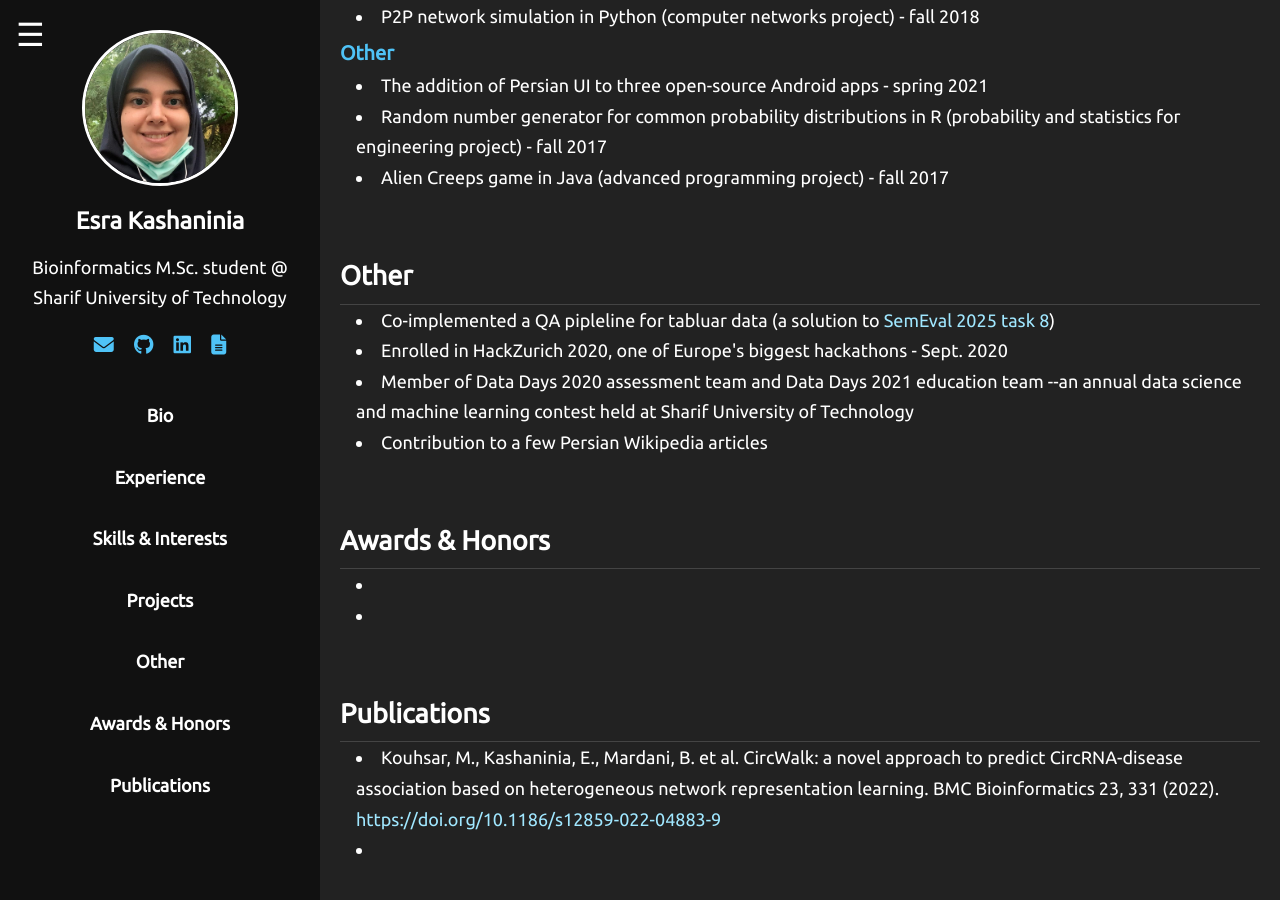
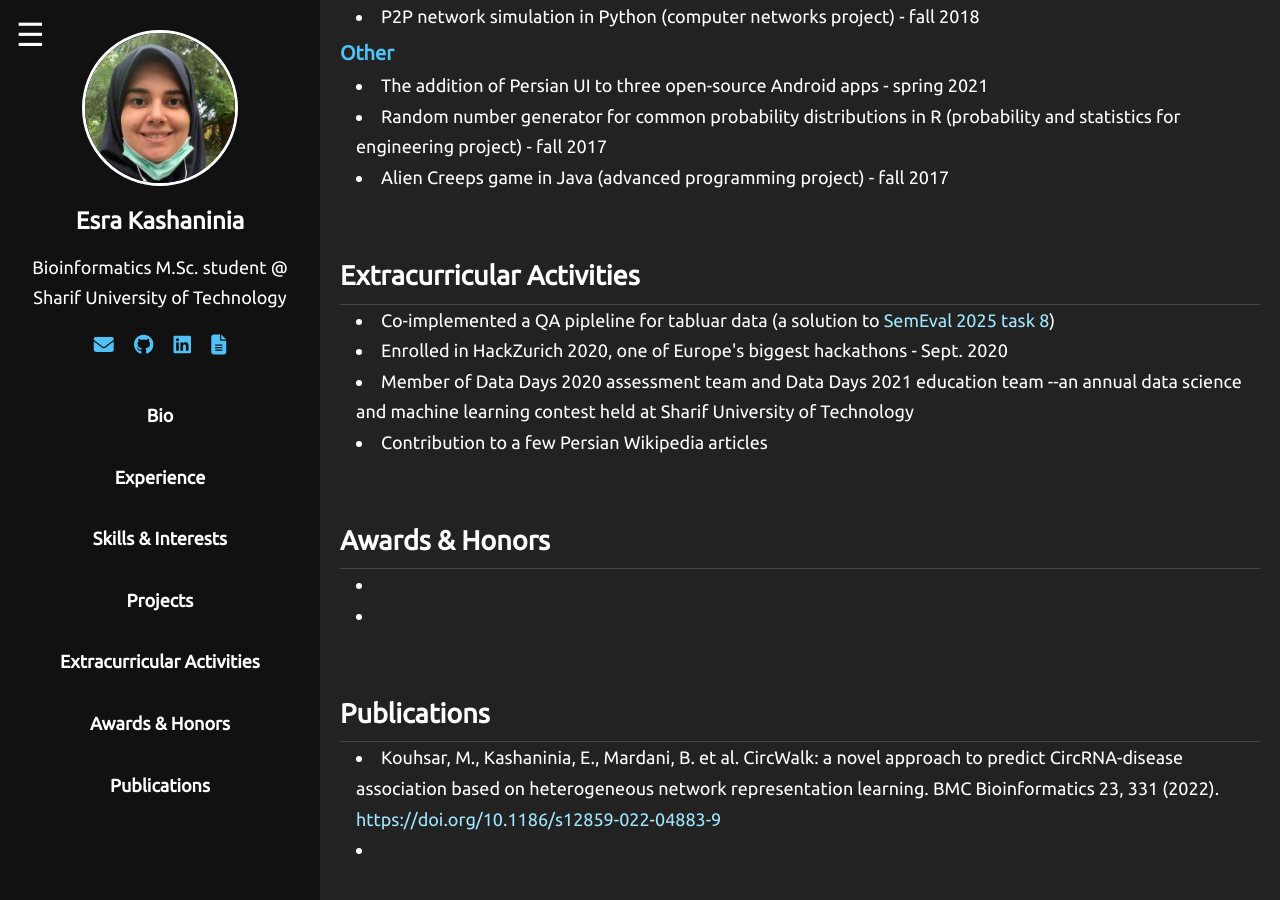
Before and after one commit to Esra-K/Esra-K.github.io, a Jekyll site: the page built from index.md, in a window 1280 px wide and 900 px high, scrolled down 1601 px. Built offline with Jekyll 4.4.1, drawn with Linux system fonts in a browser that asks for light colours.

Commit message:
changed a title

```diff
--- a/index.md
+++ b/index.md
@@ -67,7 +67,7 @@ layout: default
 
   </section>
   <section id="extracurricular">
-    <h2>Other</h2>
+    <h2>Extracurricular Activities</h2>
     <ul>
 <li> Co-implemented a QA pipleline for tabluar data (a solution to <a href="https://github.com/language-ml/SemEval2025-Task8">SemEval 2025 task 8</a>)</li>
 <li> Enrolled in HackZurich 2020, one of Europe's biggest hackathons - Sept. 2020
```
